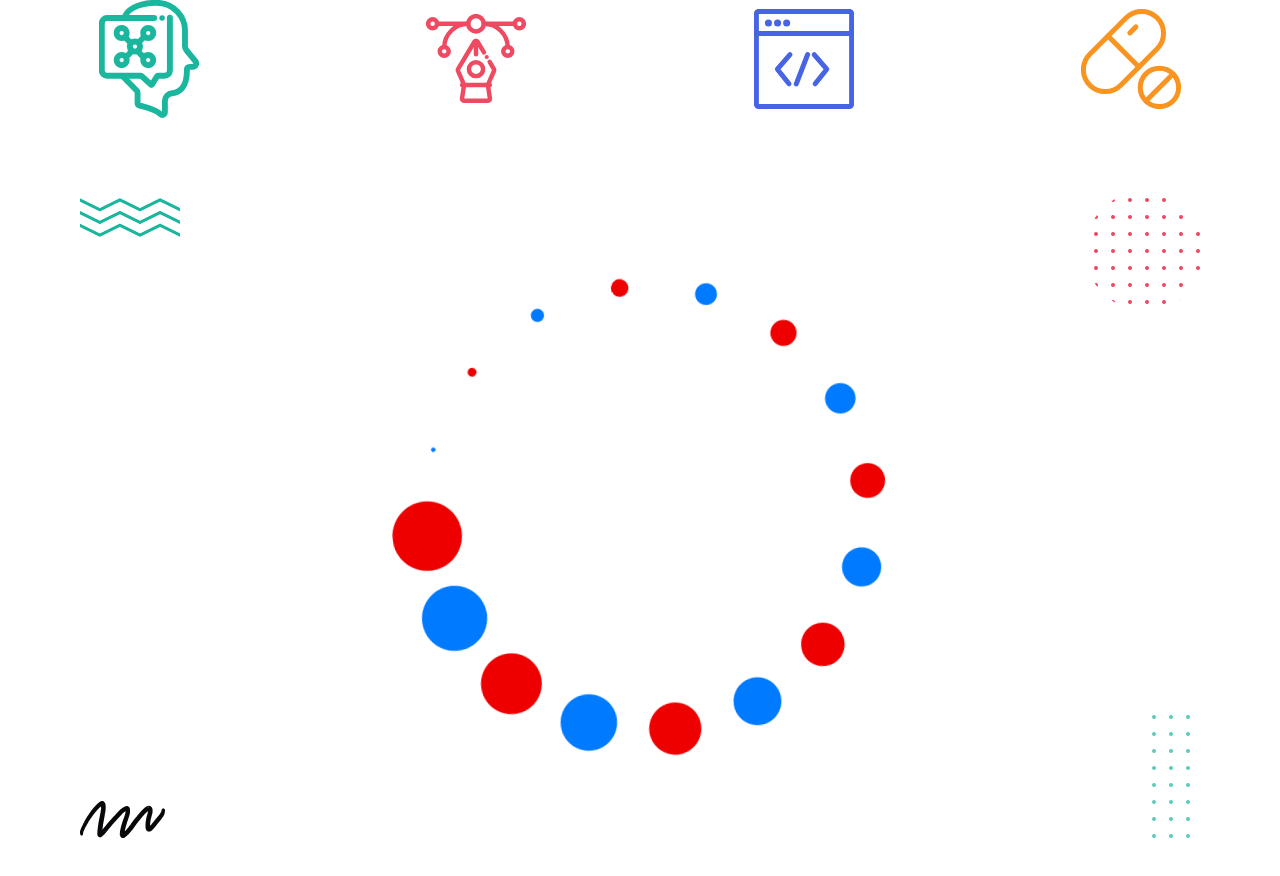
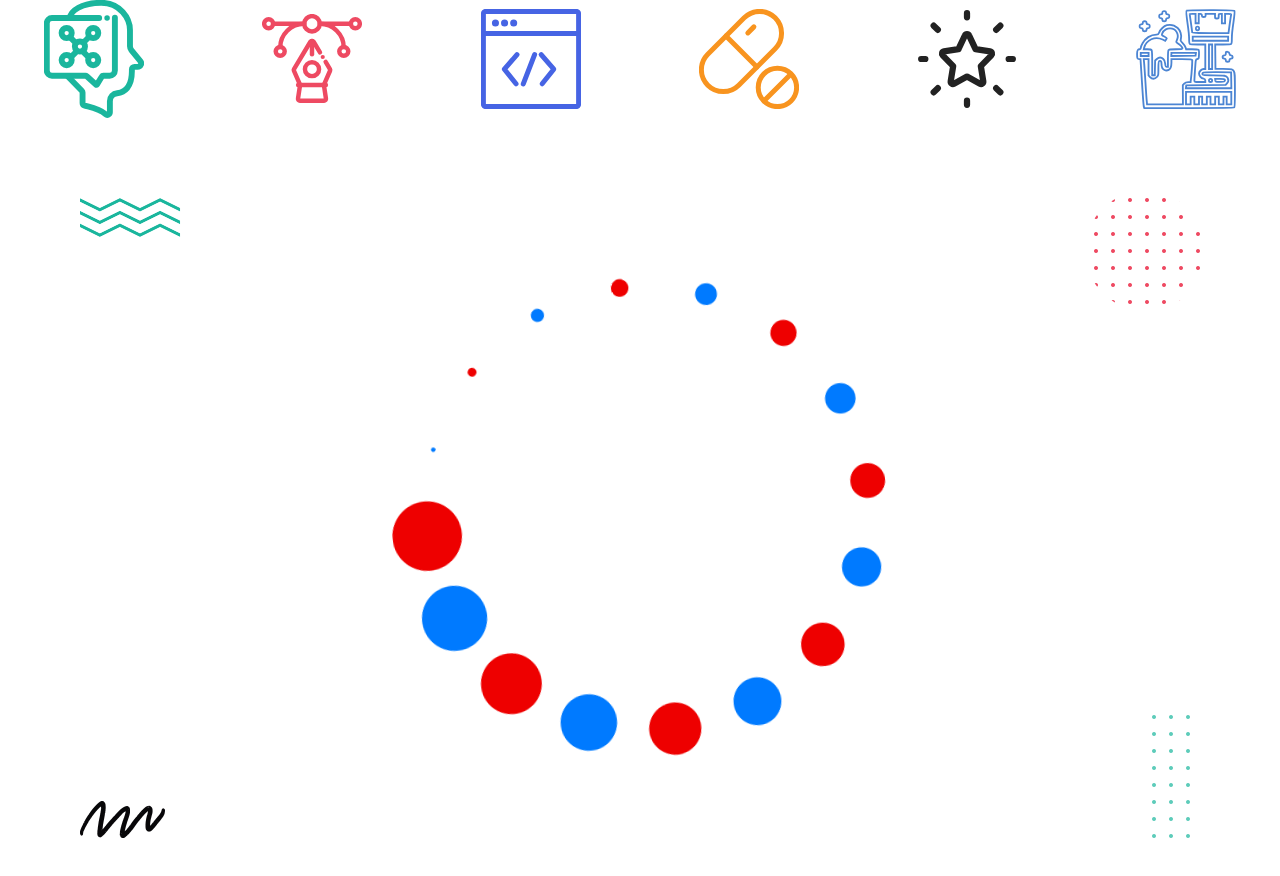
Before and after one commit to brain-skills/parallax-effects, a plain HTML site: page index.html in a window 1280 px wide. Drawn offline with nearby package versions, Linux system fonts and the light colour scheme; a small style sheet from the web is missing.

Commit message:
init version 0.0.0.1

```diff
--- a/index.html
+++ b/index.html
@@ -19,17 +19,23 @@
 <body>
     <div class="content">
         <div class="row">
-            <div class="col-3 icon">
+            <div class="col-2 icon">
                 <div class="svg-icon injectable" id="svg-1" data-svg-icon="assets/images/svg/1.svg"></div>
             </div>
-            <div class="col-3 icon">
+            <div class="col-2 icon">
                 <div class="svg-icon injectable" id="svg-2" data-svg-icon="assets/images/svg/2.svg"></div>
             </div>
-            <div class="col-3 icon">
+            <div class="col-2 icon">
                 <div class="svg-icon injectable" id="svg-3" data-svg-icon="assets/images/svg/3.svg"></div>
             </div>
-            <div class="col-3 icon">
+            <div class="col-2 icon">
                 <div class="svg-icon injectable" id="svg-4" data-svg-icon="assets/images/svg/4.svg"></div>
+            </div>
+            <div class="col-2 icon">
+                <div class="svg-icon injectable" id="svg-5" data-svg-icon="assets/images/svg/star.svg"></div>
+            </div>
+            <div class="col-2 icon">
+                <div class="svg-icon injectable" id="svg-6" data-svg-icon="assets/images/svg/logo.svg"></div>
             </div>
         </div>
         <div class="mouse_move">
@@ -45,6 +51,6 @@
     <script src="assets/js/vivus.js"></script>
     <script src="assets/js/pathformer.js"></script>
     <script src="assets/js/svg-inject.js"></script>
-    <script src="assets/js/main.js"></script>
+    <script src="assets/js/parallax-effects.js"></script>
 </body>
 </html>
```
Also changed, not shown: assets/images/shapes/01.png (added), assets/images/shapes/02.png (added), assets/images/svg/10.svg (added), assets/images/svg/5.svg (added), assets/images/svg/6.svg (added), assets/images/svg/7.svg (added), assets/images/svg/8.svg (added), assets/images/svg/9.svg (added), assets/images/svg/logo.svg (added), assets/images/svg/star.svg (added), assets/js/parallax-effects.js (renamed from assets/js/main.js).
